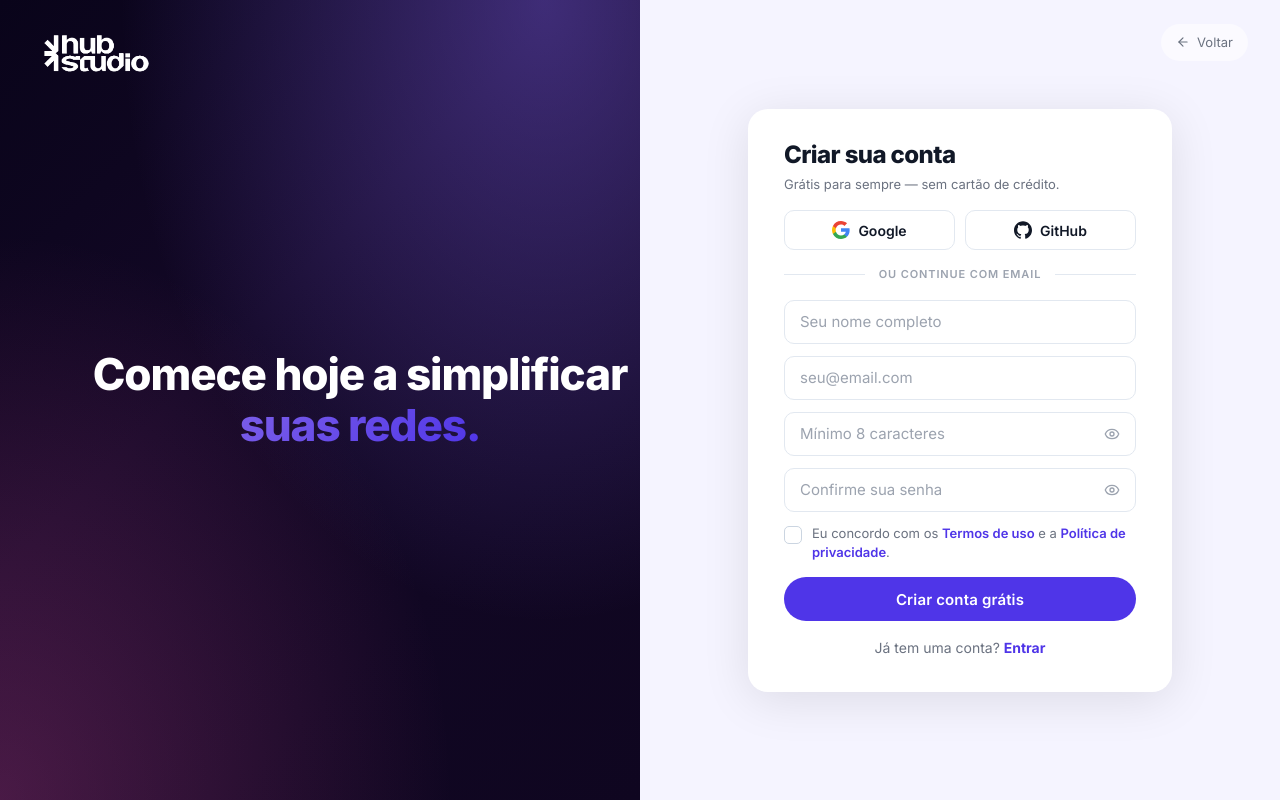
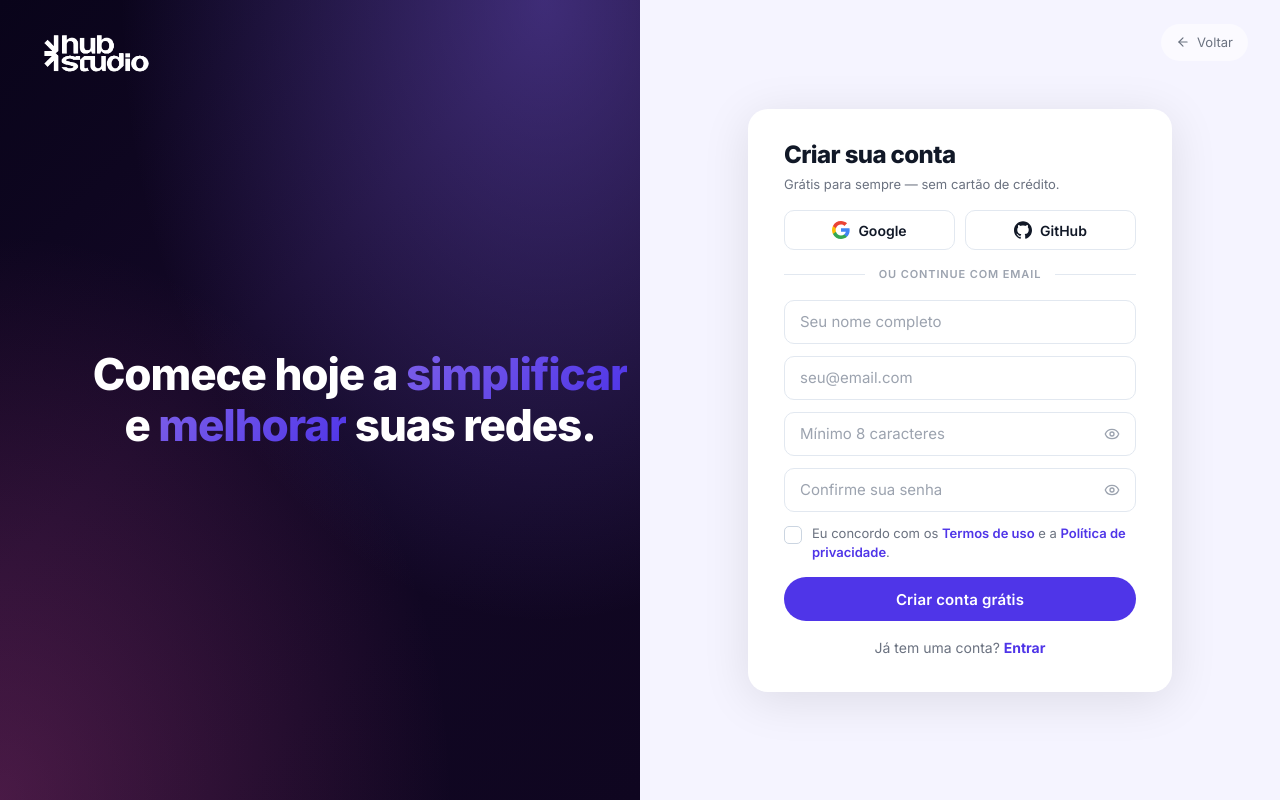
Before and after one commit to brenosemfreio/tcc, a React (Vite) app: page /cadastro in a window 1280 px wide. Built offline with nearby package versions, Linux system fonts and the light colour scheme.

Commit message:
chore: auto sync [Claude]

```diff
--- a/src/pages/Cadastro/Cadastro.jsx
+++ b/src/pages/Cadastro/Cadastro.jsx
@@ -123,8 +123,8 @@ export default function Cadastro() {
 
         <div className="auth__left-headline">
           <h2>
-            Comece hoje a simplificar<br />
-            <span>suas redes.</span>
+            Comece hoje a <span>simplificar</span><br />
+            e <span>melhorar</span> suas redes.
           </h2>
         </div>
       </div>
--- a/src/pages/Login/Login.jsx
+++ b/src/pages/Login/Login.jsx
@@ -93,7 +93,7 @@ export default function Login() {
         <div className="auth__left-headline">
           <h2>
             Continue construindo<br />
-            <span>sua presença digital.</span>
+            sua <span>presença digital.</span>
           </h2>
         </div>
       </div>
```
